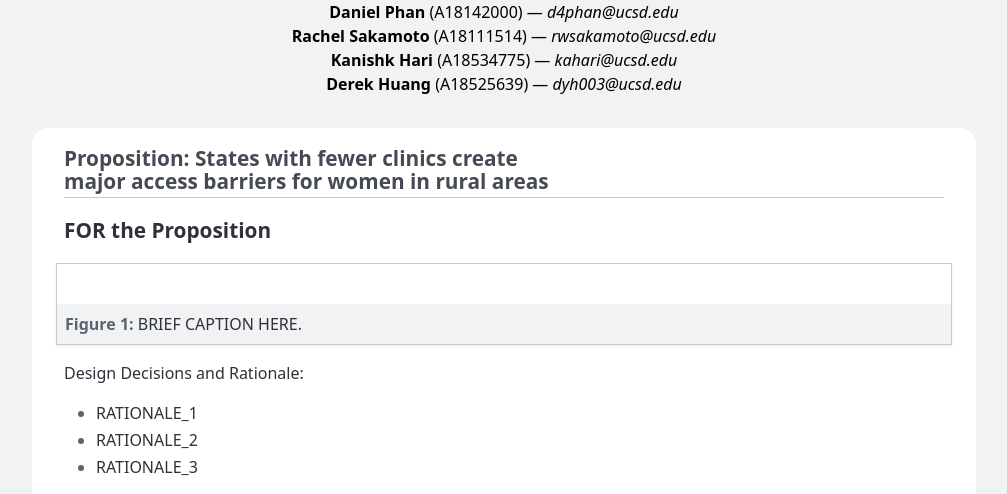
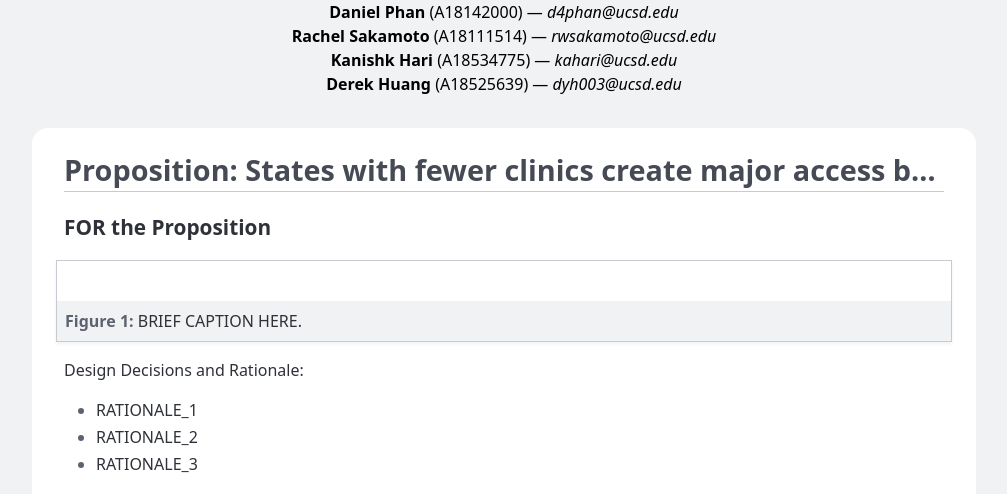
Before and after one commit to d4phan/project2_report, a plain HTML site: page index.html in a window 1280 px wide. Shown: the part 303-797 px from the top of the page, without its empty margins (136-1143 px from the left). Drawn offline with Linux system fonts and the light colour scheme.

Commit message:
Adjusting Font Size

```diff
--- a/index.html
+++ b/index.html
@@ -67,8 +67,11 @@
       }
 
       h2.proposition {
-        font-size: 130%;
+        font-size: clamp(1.2rem, 2.5vw, 1.8rem);
         font-weight: 600;
+        white-space: nowrap;
+        overflow: hidden;
+        text-overflow: ellipsis;
       }
 
       h3 {
```
